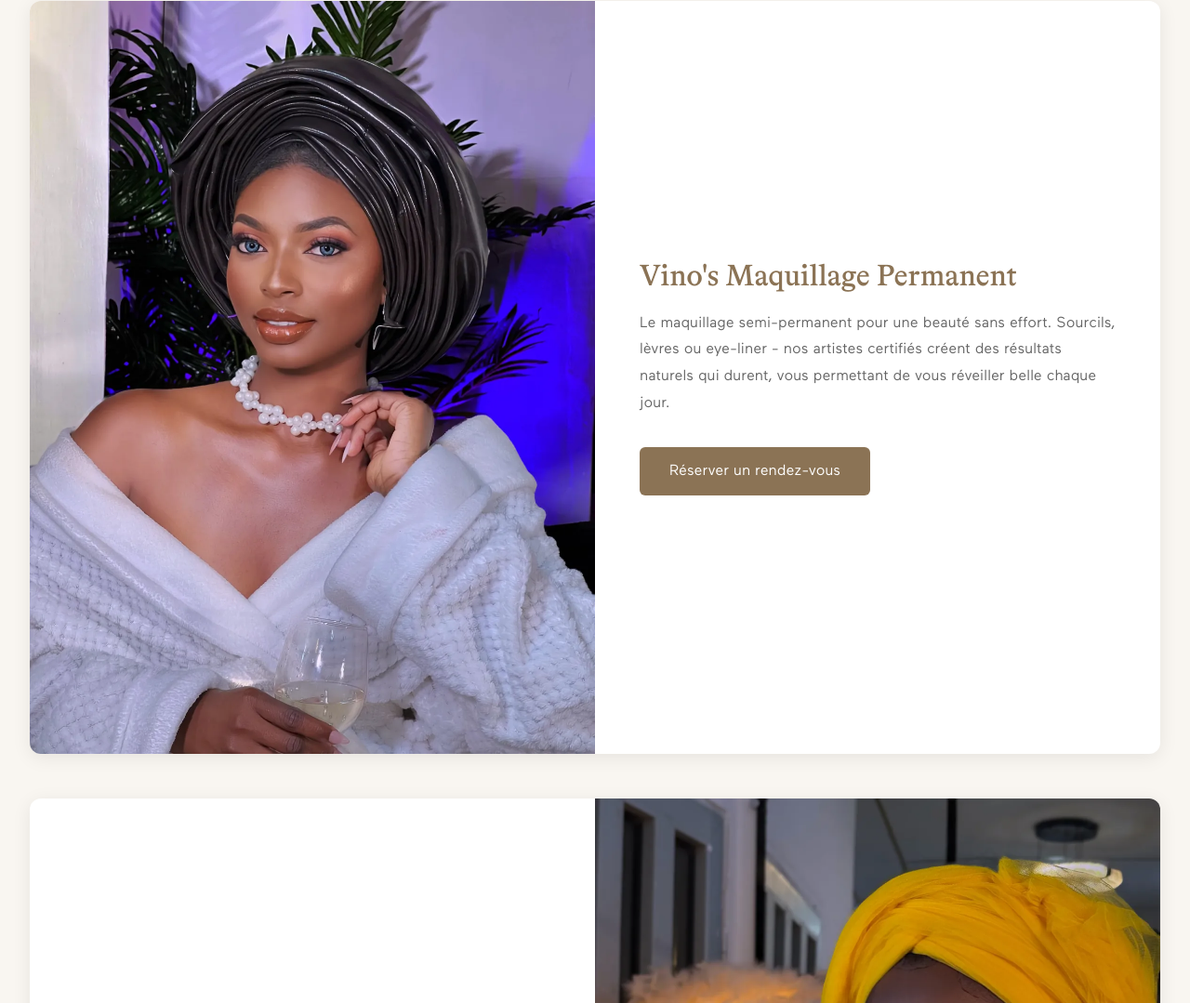
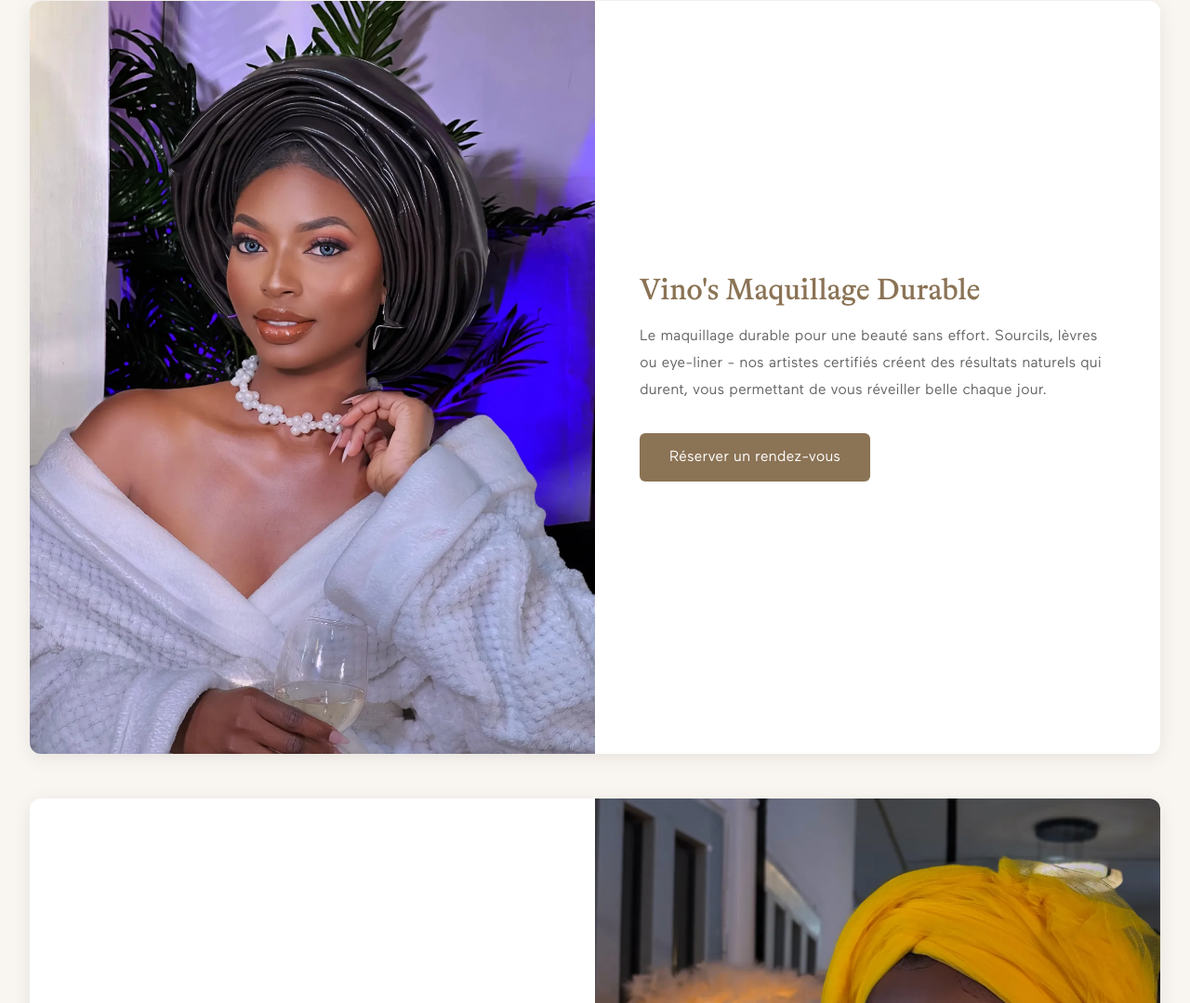
Before and after one commit to 99ch/vinosmakeup, a plain HTML site: page services.html in a window 1280 px wide. Shown: the part 3978-5057 px from the top of the page at 93% size. Drawn offline with Linux system fonts and the light colour scheme.

Commit message:
content: renomme « Maquillage permanent » en « Maquillage durable »

```diff
--- a/services.html
+++ b/services.html
@@ -5,18 +5,18 @@
     <meta charset="utf-8">
     <title>Nos Services - VINO'S MAKEUP</title>
     <meta
-        content="Découvrez notre gamme complète de services beauté : extensions de cils, sourcils, ongles, épilation, maquillage permanent et soins du corps. Des soins professionnels pour sublimer votre beauté."
+        content="Découvrez notre gamme complète de services beauté : extensions de cils, sourcils, ongles, épilation, maquillage durable et soins du corps. Des soins professionnels pour sublimer votre beauté."
         name="description">
     <meta content="Nos Services - VINO'S MAKEUP" property="og:title">
     <meta
-        content="Découvrez notre gamme complète de services beauté : extensions de cils, sourcils, ongles, épilation, maquillage permanent et soins du corps. Des soins professionnels pour sublimer votre beauté."
+        content="Découvrez notre gamme complète de services beauté : extensions de cils, sourcils, ongles, épilation, maquillage durable et soins du corps. Des soins professionnels pour sublimer votre beauté."
         property="og:description">
     <meta
         content="https://www.vinosmakeup.com/images/logo1.png"
         property="og:image">
     <meta content="Nos Services - VINO'S MAKEUP" property="twitter:title">
     <meta
-        content="Découvrez notre gamme complète de services beauté : extensions de cils, sourcils, ongles, épilation, maquillage permanent et soins du corps. Des soins professionnels pour sublimer votre beauté."
+        content="Découvrez notre gamme complète de services beauté : extensions de cils, sourcils, ongles, épilation, maquillage durable et soins du corps. Des soins professionnels pour sublimer votre beauté."
         property="twitter:description">
     <meta property="og:type" content="website">
     <meta content="summary_large_image" name="twitter:card">
@@ -281,7 +281,7 @@
                           <div class="w-layout-vflex brand-logo-wrapper align-left is-nav">
                             <div class="everlogo brow w-condition-invisible w-embed brand-text">Sourcils</div>
                             <div class="everlogo brow w-condition-invisible w-embed brand-text">Sourcils</div>
-                            <div class="everlogo spmu w-condition-invisible w-embed brand-text">Maquillage permanent</div>
+                            <div class="everlogo spmu w-condition-invisible w-embed brand-text">Maquillage durable</div>
                             <div class="everlogo nails w-condition-invisible w-embed brand-text">Ongles</div>
                             <div class="everlogo house w-condition-invisible w-embed brand-text">Salon</div>
                             <div class="everlogo wax w-condition-invisible w-embed brand-text">Épilation</div>
@@ -383,7 +383,7 @@
                           <div class="w-layout-vflex brand-logo-wrapper align-left is-nav">
                             <div class="everlogo brow w-condition-invisible w-embed brand-text">Sourcils</div>
                             <div class="everlogo brow w-condition-invisible w-embed brand-text">Sourcils</div>
-                            <div class="everlogo spmu w-condition-invisible w-embed brand-text">Maquillage permanent</div>
+                            <div class="everlogo spmu w-condition-invisible w-embed brand-text">Maquillage durable</div>
                             <div class="everlogo nails w-condition-invisible w-embed brand-text">Ongles</div>
                             <div class="everlogo house w-condition-invisible w-embed brand-text">Salon</div>
                             <div class="everlogo wax w-condition-invisible w-embed brand-text">Épilation</div>
@@ -489,7 +489,7 @@
                           <div class="w-layout-vflex brand-logo-wrapper align-left is-nav">
                             <div class="everlogo brow w-condition-invisible w-embed brand-text">Sourcils</div>
                             <div class="everlogo brow w-condition-invisible w-embed brand-text">Sourcils</div>
-                            <div class="everlogo spmu w-condition-invisible w-embed brand-text">Maquillage permanent</div>
+                            <div class="everlogo spmu w-condition-invisible w-embed brand-text">Maquillage durable</div>
                             <div class="everlogo nails w-condition-invisible w-embed brand-text">Ongles</div>
                             <div class="everlogo house w-condition-invisible w-embed brand-text">Salon</div>
                             <div class="everlogo wax w-condition-invisible w-embed brand-text">Épilation</div>
@@ -575,7 +575,7 @@
                           <div class="w-layout-vflex brand-logo-wrapper align-left is-nav">
                             <div class="everlogo brow w-embed brand-text">Sourcils</div>
                             <div class="everlogo brow w-condition-invisible w-embed brand-text">Sourcils</div>
-                            <div class="everlogo spmu w-condition-invisible w-embed brand-text">Maquillage permanent</div>
+                            <div class="everlogo spmu w-condition-invisible w-embed brand-text">Maquillage durable</div>
                             <div class="everlogo nails w-condition-invisible w-embed brand-text">Ongles</div>
                             <div class="everlogo house w-condition-invisible w-embed brand-text">Salon</div>
                             <div class="everlogo wax w-condition-invisible w-embed brand-text">Épilation</div>
@@ -677,7 +677,7 @@
                           <div class="w-layout-vflex brand-logo-wrapper align-left is-nav">
                             <div class="everlogo brow w-embed brand-text">Sourcils</div>
                             <div class="everlogo brow w-condition-invisible w-embed brand-text">Sourcils</div>
-                            <div class="everlogo spmu w-condition-invisible w-embed brand-text">Maquillage permanent</div>
+                            <div class="everlogo spmu w-condition-invisible w-embed brand-text">Maquillage durable</div>
                             <div class="everlogo nails w-condition-invisible w-embed brand-text">Ongles</div>
                             <div class="everlogo house w-condition-invisible w-embed brand-text">Salon</div>
                             <div class="everlogo wax w-condition-invisible w-embed brand-text">Épilation</div>
@@ -759,7 +759,7 @@
                           <div class="w-layout-vflex brand-logo-wrapper align-left is-nav">
                             <div class="everlogo brow w-condition-invisible w-embed brand-text">Sourcils</div>
                             <div class="everlogo brow w-condition-invisible w-embed brand-text">Sourcils</div>
-                            <div class="everlogo spmu w-condition-invisible w-embed brand-text">Maquillage permanent</div>
+                            <div class="everlogo spmu w-condition-invisible w-embed brand-text">Maquillage durable</div>
                             <div class="everlogo nails w-embed brand-text">Ongles</div>
                             <div class="everlogo house w-condition-invisible w-embed brand-text">Salon</div>
                             <div class="everlogo wax w-condition-invisible w-embed brand-text">Épilation</div>
@@ -839,7 +839,7 @@
                           <div class="w-layout-vflex brand-logo-wrapper align-left is-nav">
                             <div class="everlogo brow w-condition-invisible w-embed brand-text">Sourcils</div>
                             <div class="everlogo brow w-condition-invisible w-embed brand-text">Sourcils</div>
-                            <div class="everlogo spmu w-condition-invisible w-embed brand-text">Maquillage permanent</div>
+                            <div class="everlogo spmu w-condition-invisible w-embed brand-text">Maquillage durable</div>
                             <div class="everlogo nails w-embed brand-text">Ongles</div>
                             <div class="everlogo house w-condition-invisible w-embed brand-text">Salon</div>
                             <div class="everlogo wax w-condition-invisible w-embed brand-text">Épilation</div>
@@ -921,7 +921,7 @@
                           <div class="w-layout-vflex brand-logo-wrapper align-left is-nav">
                             <div class="everlogo brow w-condition-invisible w-embed brand-text">Sourcils</div>
                             <div class="everlogo brow w-condition-invisible w-embed brand-text">Sourcils</div>
-                            <div class="everlogo spmu w-condition-invisible w-embed brand-text">Maquillage permanent</div>
+                            <div class="everlogo spmu w-condition-invisible w-embed brand-text">Maquillage durable</div>
                             <div class="everlogo nails w-embed brand-text">Ongles</div>
                             <div class="everlogo house w-condition-invisible w-embed brand-text">Salon</div>
                             <div class="everlogo wax w-condition-invisible w-embed brand-text">Épilation</div>
@@ -999,7 +999,7 @@
                           <div class="w-layout-vflex brand-logo-wrapper align-left is-nav">
                             <div class="everlogo brow w-condition-invisible w-embed brand-text">Sourcils</div>
                             <div class="everlogo brow w-condition-invisible w-embed brand-text">Sourcils</div>
-                            <div class="everlogo spmu w-condition-invisible w-embed brand-text">Maquillage permanent</div>
+                            <div class="everlogo spmu w-condition-invisible w-embed brand-text">Maquillage durable</div>
                             <div class="everlogo nails w-condition-invisible w-embed brand-text">Ongles</div>
                             <div class="everlogo house w-condition-invisible w-embed brand-text">Salon</div>
                             <div class="everlogo wax w-embed brand-text">Épilation</div>
@@ -1103,7 +1103,7 @@
                           <div class="w-layout-vflex brand-logo-wrapper align-left is-nav">
                             <div class="everlogo brow w-condition-invisible w-embed brand-text">Sourcils</div>
                             <div class="everlogo brow w-condition-invisible w-embed brand-text">Sourcils</div>
-                            <div class="everlogo spmu w-embed brand-text">Maquillage permanent</div>
+                            <div class="everlogo spmu w-embed brand-text">Maquillage durable</div>
                             <div class="everlogo nails w-condition-invisible w-embed brand-text">Ongles</div>
                             <div class="everlogo house w-condition-invisible w-embed brand-text">Salon</div>
                             <div class="everlogo wax w-condition-invisible w-embed brand-text">Épilation</div>
@@ -1185,7 +1185,7 @@
                           <div class="w-layout-vflex brand-logo-wrapper align-left is-nav">
                             <div class="everlogo brow w-condition-invisible w-embed brand-text">Sourcils</div>
                             <div class="everlogo brow w-embed brand-text">Sourcils</div>
-                            <div class="everlogo spmu w-condition-invisible w-embed brand-text">Maquillage permanent</div>
+                            <div class="everlogo spmu w-condition-invisible w-embed brand-text">Maquillage durable</div>
                             <div class="everlogo nails w-condition-invisible w-embed brand-text">Ongles</div>
                             <div class="everlogo house w-condition-invisible w-embed brand-text">Salon</div>
                             <div class="everlogo wax w-condition-invisible w-embed brand-text">Épilation</div>
@@ -1401,15 +1401,15 @@
                 </div>
             </div>
 
-            <!-- Maquillage permanent -->
+            <!-- Maquillage durable -->
             <div class="service-card">
                 <div class="service-image-wrapper">
                     <img src="images/IMG_4.webp"
-                        alt="Maquillage semi-permanent" class="service-image">
+                        alt="Maquillage durable" class="service-image">
                 </div>
                 <div class="service-content">
-                    <h2 class="service-title">Vino's Maquillage Permanent</h2>
-                    <p class="service-description">Le maquillage semi-permanent pour une beauté sans effort. Sourcils,
+                    <h2 class="service-title">Vino's Maquillage Durable</h2>
+                    <p class="service-description">Le maquillage durable pour une beauté sans effort. Sourcils,
                         lèvres ou eye-liner - nos artistes certifiés créent des résultats naturels qui durent, vous
                         permettant de vous réveiller belle chaque jour.</p>
                     <a href="rendez-vous.html" class="service-cta">Réserver un rendez-vous</a>
```
Also changed, not shown: conditions-utilisation.html (+11 -11 lines), contact.html (+11 -11 lines), gallerie.html (+14 -14 lines), index.html (+16 -16 lines), notre-histoire.html (+13 -13 lines), politique-de-confidentialite.html (+11 -11 lines), rendez-vous.html (+13 -13 lines).
